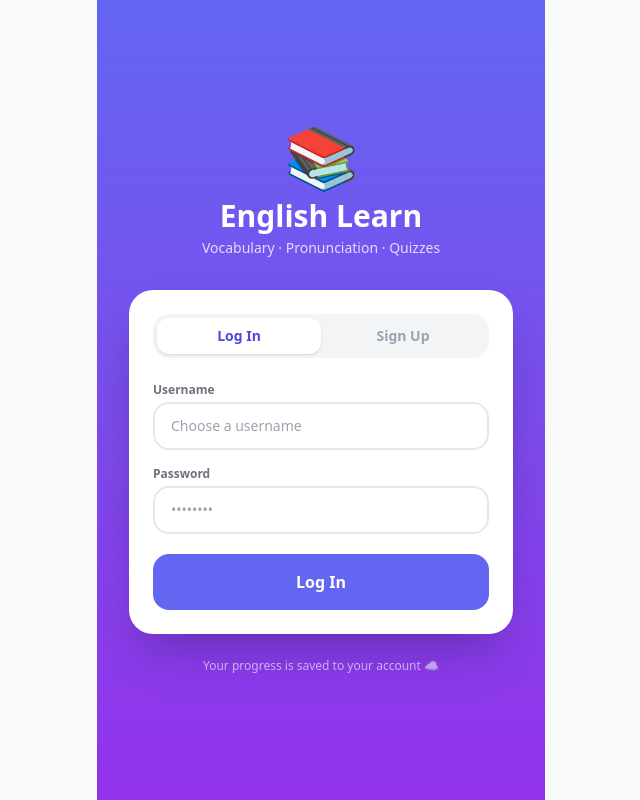
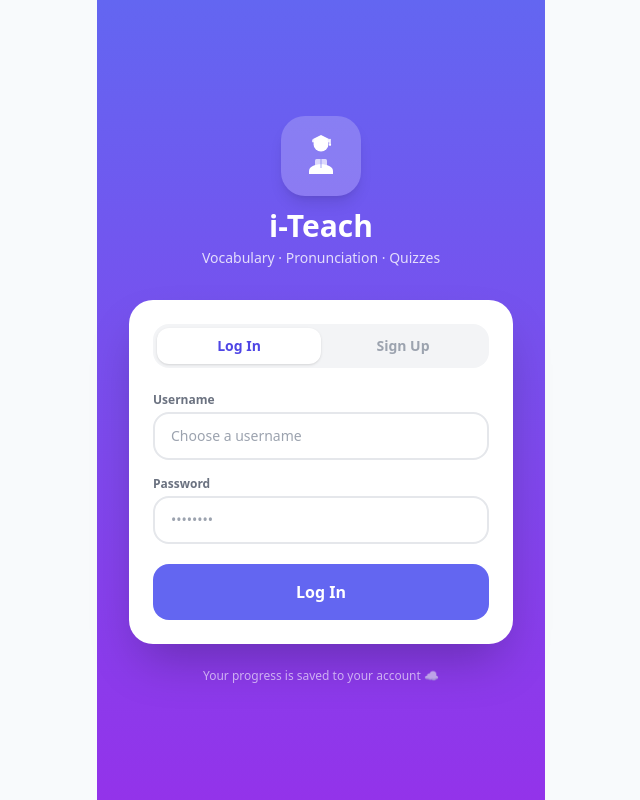
Before and after one commit to maroonshalbak-code/i-Teach, a Next.js app: page /login in a window 1280 px wide. Shown: the whole page, without its empty margins (319-959 px from the left). Built offline with nearby package versions, Linux system fonts and the light colour scheme; no server answers.

Commit message:
Rename to i-Teach, update logo

```diff
--- a/app/layout.js
+++ b/app/layout.js
@@ -2,14 +2,14 @@ import './globals.css';
 import { AuthProvider } from '../lib/AuthContext';
 
 export const metadata = {
-  title: 'English Learn',
+  title: 'i-Teach',
   description: 'Learn English vocabulary, pronunciation and quizzes for pre-teens',
   manifest: '/manifest.json',
   themeColor: '#6C63FF',
   appleWebApp: {
     capable: true,
     statusBarStyle: 'default',
-    title: 'English Learn',
+    title: 'i-Teach',
   },
 };
 
--- a/app/login/page.js
+++ b/app/login/page.js
@@ -55,8 +55,25 @@ export default function LoginPage() {
     <div className="min-h-screen flex flex-col items-center justify-center p-6 bg-gradient-to-b from-indigo-500 to-purple-600">
       {/* Logo */}
       <div className="text-center mb-8">
-        <div className="text-6xl mb-3">📚</div>
-        <h1 className="text-3xl font-extrabold text-white">English Learn</h1>
+        <div className="flex items-center justify-center mb-3">
+          <div className="w-20 h-20 rounded-3xl bg-white/20 flex items-center justify-center shadow-lg">
+            <svg width="48" height="48" viewBox="0 0 64 64" fill="none" xmlns="http://www.w3.org/2000/svg">
+              {/* Head */}
+              <circle cx="32" cy="16" r="10" fill="white"/>
+              {/* Graduation cap */}
+              <rect x="20" y="10" width="24" height="4" rx="2" fill="white" opacity="0.9"/>
+              <polygon points="32,4 44,10 32,12 20,10" fill="white"/>
+              <line x1="44" y1="10" x2="44" y2="16" stroke="white" strokeWidth="2" strokeLinecap="round"/>
+              <circle cx="44" cy="17" r="1.5" fill="white"/>
+              {/* Body */}
+              <path d="M16 52 C16 40 48 40 48 52 L48 56 L16 56 Z" fill="white"/>
+              {/* Book */}
+              <rect x="24" y="36" width="16" height="12" rx="2" fill="white" opacity="0.7"/>
+              <line x1="32" y1="36" x2="32" y2="48" stroke="rgba(99,102,241,0.5)" strokeWidth="1.5"/>
+            </svg>
+          </div>
+        </div>
+        <h1 className="text-3xl font-extrabold text-white">i-Teach</h1>
         <p className="text-white/80 text-sm mt-1">Vocabulary · Pronunciation · Quizzes</p>
       </div>
 
```
Also changed, not shown: public/manifest.json.
